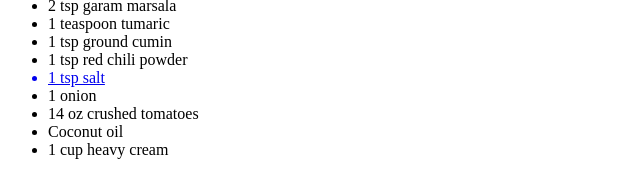
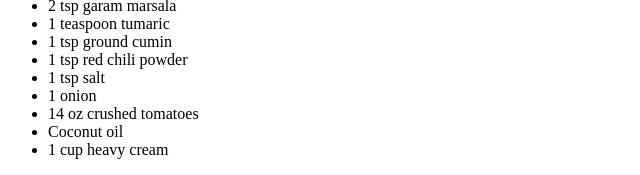
Before and after one commit to sailcatdev/recipe, a plain HTML site: page pages/currychicken.html in a window 1280 px wide. Shown: the part 609-784 px from the top of the page, 0-640 px from the left. Drawn offline with Linux system fonts and the light colour scheme.

Commit message:
Update currychicken.html

```diff
--- a/pages/currychicken.html
+++ b/pages/currychicken.html
@@ -22,7 +22,7 @@
             <li>1 teaspoon tumaric</li>
             <li>1 tsp ground cumin</li>
             <li>1 tsp red chili powder</li>
-         <a href="./deleteme.html"><li>1 tsp salt</li></a>
+            <li>1 tsp salt</li>
             <li>1 onion</li>
             <li>14 oz crushed tomatoes</li>
             <li>Coconut oil</li>
```
